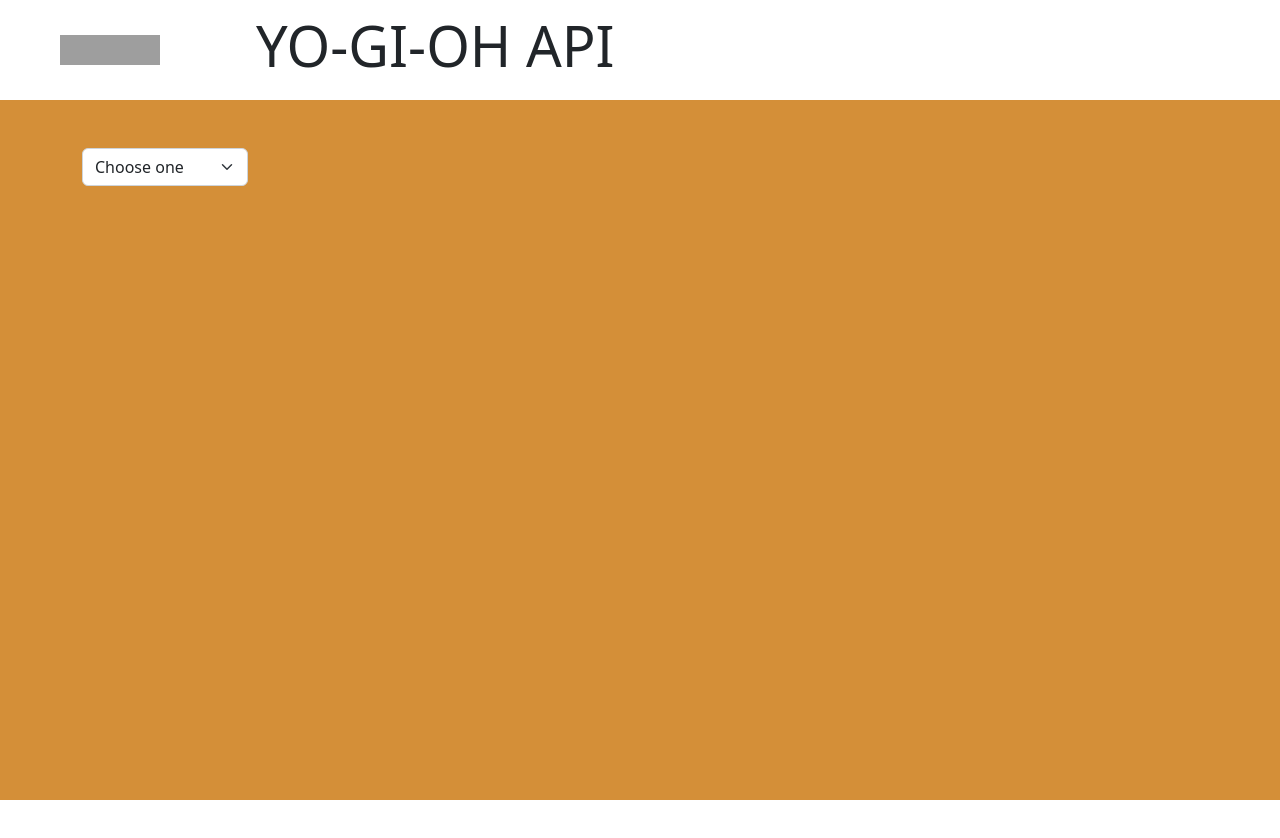
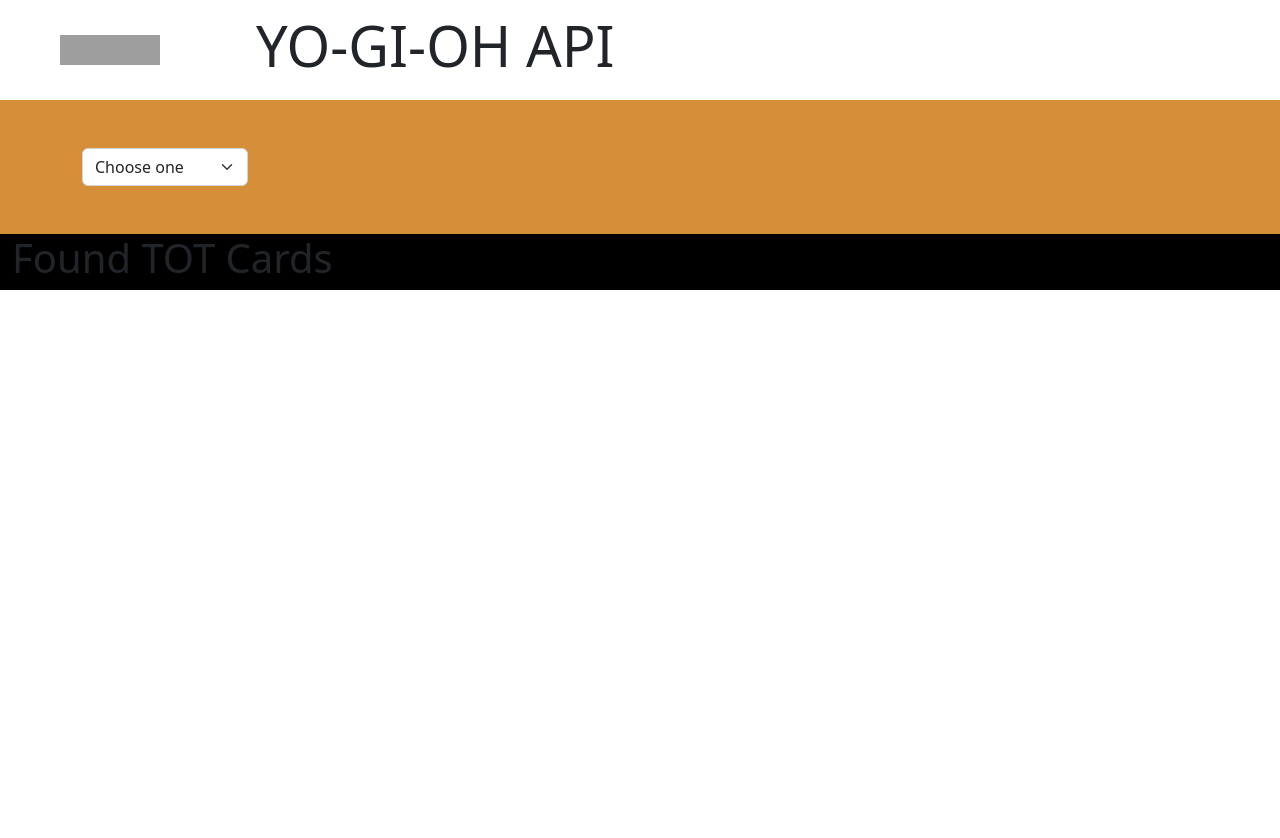
Before and after one commit to Th4Dude/vite-yu-gi-oh, a Vue app: page / in a window 1280 px wide. Shown: the top 838 px of the page. Before the commit the page ends 800 px from the top, so only its background shows below. Built offline with nearby package versions, Linux system fonts and the light colour scheme; grey boxes are pictures that could not be loaded.

Commit message:
inizio main

```diff
--- a/src/components/appMain.vue
+++ b/src/components/appMain.vue
@@ -21,7 +21,16 @@
                 </div>
             </div>
         </div>
+        <div class="container-fluid container_cards">
+            <div class="row">
+                <div class="col-8 top_background_cards">
+                    <h1>Found TOT Cards</h1>
+                </div>
 
+
+
+            </div>
+        </div>
 
 
 
@@ -37,4 +46,12 @@
     background-color: #d48f38;
     height: calc(100vh - 6.25rem);
 }
+.container_cards{
+    background-color: white;
+    height: 100vh;
+}
+.top_background_cards{
+    background-color: black;
+    width: 100%;
+}
 </style>
```
